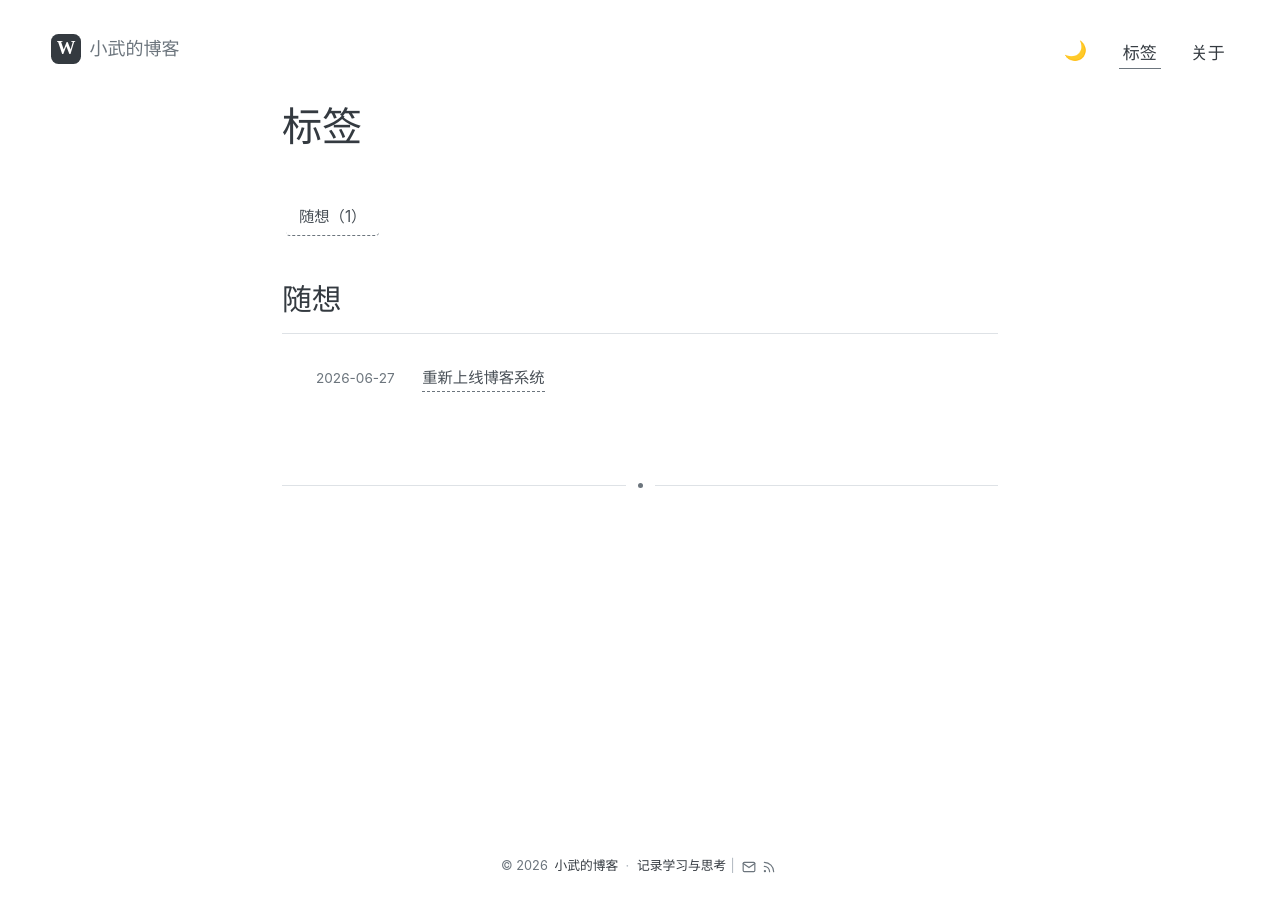
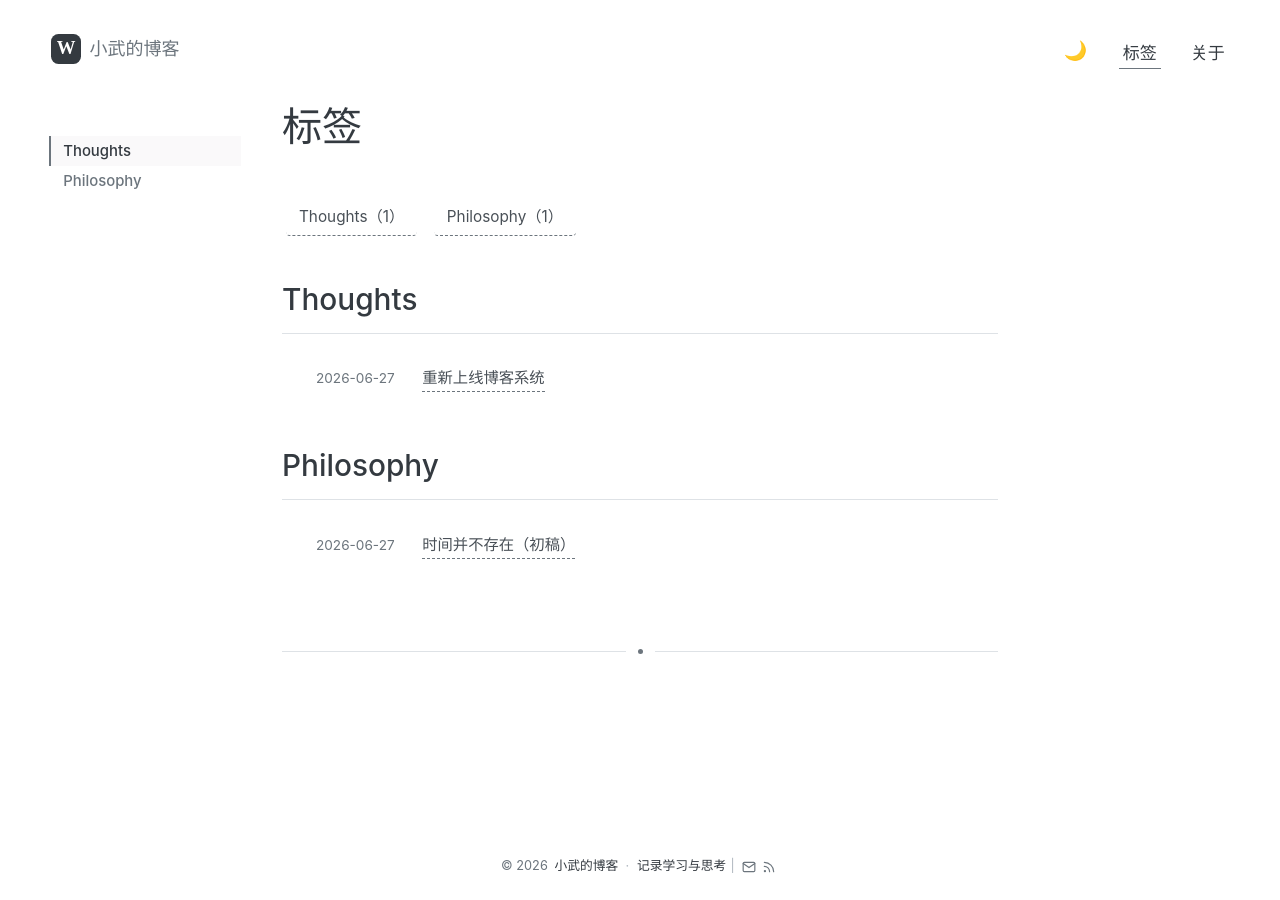
Before and after one commit to XianwuLin/xianwulin.github.io, a Jekyll site: the page built from tags.md, in a window 1280 px wide. Built offline with Jekyll 4.4.1, drawn with Linux system fonts in a browser that asks for light colours; comment, search, counter and statistics services are not loaded; some of the changed lines change nothing that is shown.

Commit message:
new post

```diff
--- a/_posts/2026-06-27-resetup-new-blog.md
+++ b/_posts/2026-06-27-resetup-new-blog.md
@@ -2,7 +2,7 @@
 layout: post
 title: "重新上线博客系统"
 date: 2026-06-27
-categories: 随想
+categories: Thoughts
 ---
 
 
--- /dev/null
+++ b/_posts/2026-06-28-time-is-not-exists.md
@@ -0,0 +1,175 @@
+---
+layout: post
+title: "时间并不存在（初稿）"
+date: 2026-06-27
+categories: Philosophy
+---
+
+## 前提
+
+这里所说的“时间不存在”，并不是否认“时间”这一概念，而是认为：**时间并不是一种独立存在的事物，而是人类为了描述世界变化所创造出来的抽象概念。**
+
+本文并不是想提出什么惊世骇俗的新理论，而是希望重新审视一个我们最习以为常的概念。
+
+如果连“时间”这样看似真实存在的东西，都只是一个描述世界的工具，那么它会给我们带来哪些新的思考？
+
+---
+
+## 时间到底是什么？
+
+从存在本身来看，我倾向于认为：**时间并不是一种客观存在的实体，而是一种用于描述运动和变化的度量。**
+
+现代物理学中，一天来自地球自转一周，一年来自地球绕太阳公转一周，一个小时则是一天的二十四分之一。
+
+更进一步，国际单位制将一秒定义为：
+
+> 铯-133 原子基态两个超精细能级之间跃迁所对应辐射的 9,192,631,770 个周期。
+
+看似十分精确，但它本质上仍然是在借助某种稳定的周期性变化来建立一个统一的尺度。
+
+中国古代对于时间的理解也是如此。
+
+二十四节气，本质上是依据地球绕太阳运动建立起来的太阳历；农历，则依据月球绕地球运行形成，反映的是月相变化以及潮汐等自然规律。
+
+无论现代物理还是古代历法，它们都没有发现一种叫做“时间”的物质，而只是利用各种稳定、重复出现的运动，建立了一套描述变化的坐标体系。
+
+因此，我更愿意认为：
+
+> **时间不是变化本身，而是变化的刻度。**
+
+---
+
+## 为什么说时间并不存在？
+
+如果把前面的讨论继续向前推进，就会发现：
+
+我们平时说“一年过去了”，其实真正发生的是——**地球绕太阳完成了一圈公转。**
+
+我们说“一小时过去了”，真正发生的是——**地球继续完成了对应角度的自转，同时无数事物发生了变化。**
+
+所谓的“时间”，只是我们给这些变化贴上的统一标签。
+
+换句话说，如果完全不用“时间”这个词，我们仍然能够描述世界。
+
+例如，不说“一年”，而说：
+
+> 地球绕太阳运行了一圈。
+
+虽然表达更麻烦，但并不会影响事实本身。
+
+因此，真正存在的是运动、变化和因果，而不是时间本身。
+
+---
+
+## 第一性原理下的时间
+
+按照第一性原理的思考方式，我们应该尽可能回到最基础的事实，而不是停留在概念之上。
+
+时间，就是一个典型的抽象概念。
+
+例如，我们经常说：
+
+> 这件事情需要两个小时。
+
+但真正发生的是什么？
+
+其实不是“时间”让事情完成了，而是：
+
+- 人完成了一系列动作；
+- 消耗了一定的体力和脑力；
+- 环境发生了一系列变化；
+- 最终完成了任务。
+
+也就是说：
+
+**真正付出的是运动、变化和能量，而不是时间。**
+
+时间只是我们用来记录这一切变化的刻度。
+
+从这个角度来看，我们平时的因果关系或许是倒置的。
+
+并不是事情花掉了时间，而是事情本身包含了那么多变化，因此我们才用“两个小时”去描述它。
+
+---
+
+## 如果时间不存在，会发生什么？
+
+如果把“时间”看成一种描述工具，而不是一种真实存在的东西，那么很多问题都会出现新的理解。
+
+### 一、重新理解效率
+
+我们总喜欢问：
+
+> 这件事情需要多久？
+
+但也许更应该问的是：
+
+> 完成它究竟需要发生多少变化？
+
+真正值得关注的，不是时间，而是：
+
+- 做了多少工作；
+- 消耗了多少资源；
+- 每一步是否高效。
+
+效率，本质上是单位变化产生的价值，而不仅仅是单位时间。
+
+---
+
+### 二、重新理解寿命
+
+人们常说：
+
+> 活七十岁、八十岁。
+
+如果时间只是一个刻度，那么所谓寿命，其实描述的是：
+
+生命系统能够持续维持正常运行多久。
+
+真正决定寿命的，不是“时间”本身，而是身体内部无数细胞不断修复、代谢、更新的过程。
+
+生命结束，并不是因为“时间到了”，而是维持生命的变化停止了。
+
+这让我想到佛经中所说的“寿者相”。
+
+如果寿命本身只是一个概念，那么我们真正应该关注的，也许不是还能活多少年，而是身体是否仍然保持着健康而持续的运行状态。
+
+---
+
+### 三、重新理解过去、现在与未来
+
+我们常常羡慕古人，或者期待未来。
+
+但如果时间只是描述变化的工具，那么真正决定生活的，并不是时代，而是因缘和条件。
+
+古人生活在属于他们的因果条件中。
+
+我们生活在属于自己的因果条件中。
+
+未来的人，也只是拥有不同的条件而已。
+
+真正值得关注的，不是时间流逝，而是当下正在发生的变化，以及我们正在创造怎样的因。
+
+---
+
+## 一个仍未想清楚的问题
+
+不过，这种思考也带来了新的问题。
+
+例如经济学中的利率。
+
+通常我们会说：
+
+> 一年之后可以获得多少收益。
+
+如果抛开“时间”这个概念，那么利率到底意味着什么？
+
+也许，它真正描述的是：
+
+资金进入生产活动之后，引发了一系列资源配置、商品交换、价值创造，最终形成新的财富。
+
+那么，“一年”究竟只是统计这个过程的一种尺度，还是利率本身就依赖于时间这一概念？
+
+这个问题，我目前还没有想清楚，还在继续思考。
+
+未完待续。。。
```
